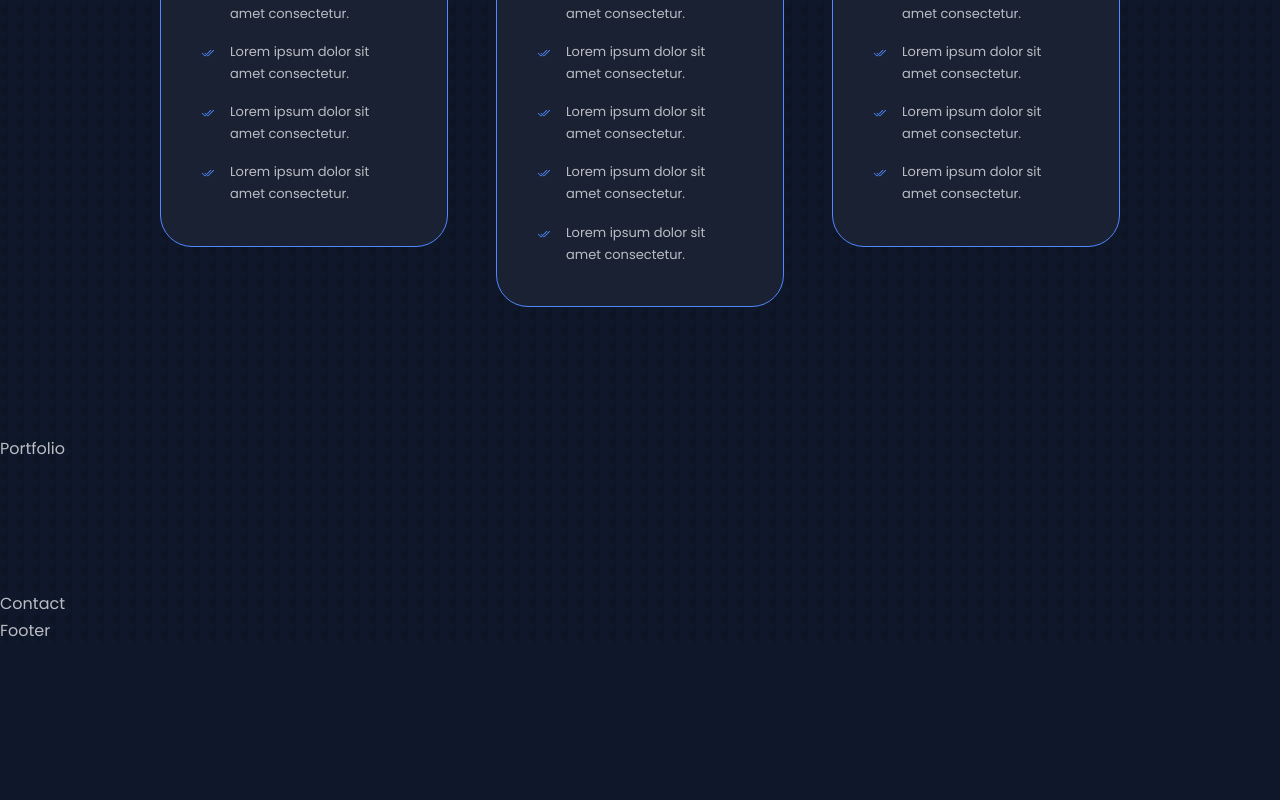
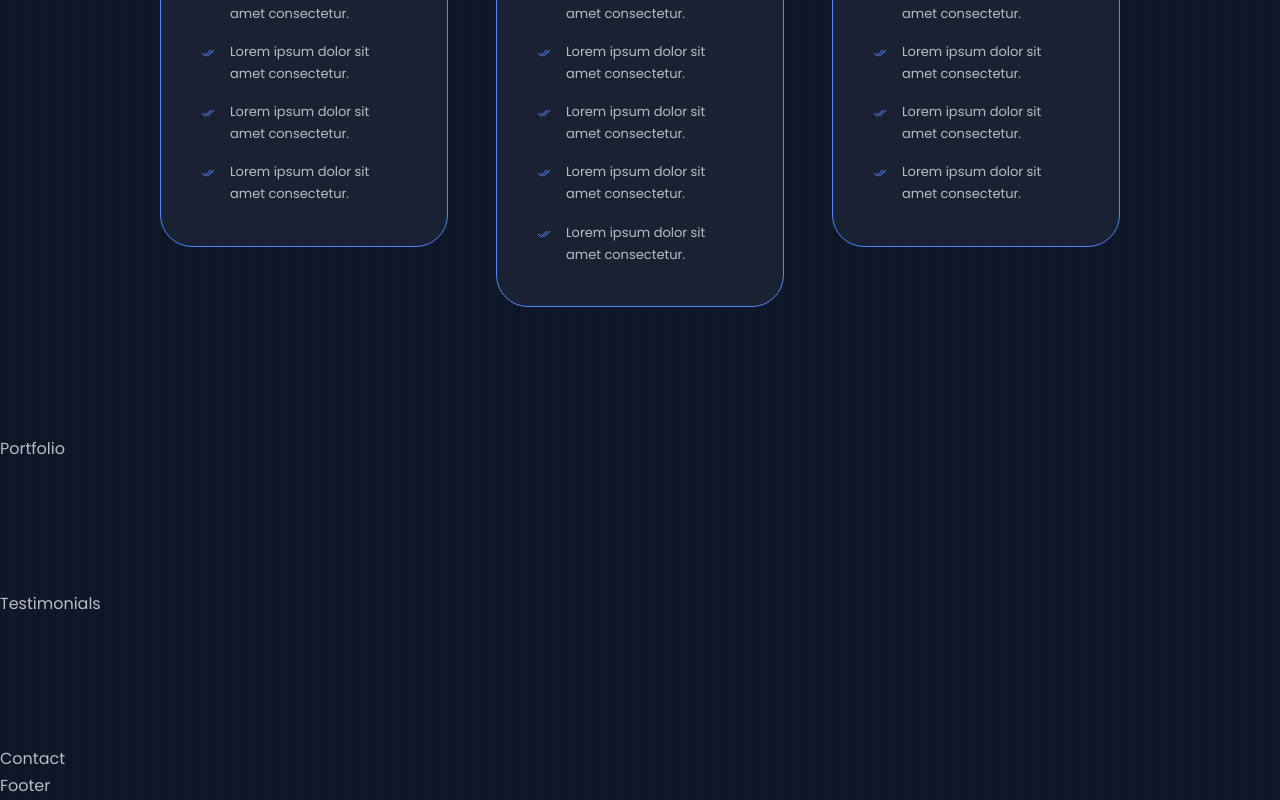
Before and after one commit to neophyte-programmer/react-portfolio, a React (Create React App) app: page / in a window 1280 px wide. Shown: the part 2541-3341 px from the top of the page. Before the commit the page ends 3185 px from the top, so only its background shows below. Built offline with nearby package versions, Linux system fonts and the light colour scheme.

Commit message:
imported testimonials

```diff
--- a/src/App.jsx
+++ b/src/App.jsx
@@ -8,6 +8,7 @@ import About from './components/about/About'
 import Experience from './components/experience/Experience'
 import Services from './components/services/Services'
 import Portfolio from './components/portfolio/Portfolio'
+import Testimonials from './components/testimonials/Testimonials'
 import Contact from './components/contact/Contact'
 import Footer from './components/footer/Footer'
 
@@ -21,6 +22,7 @@ const App = () => {
       <Experience />
       <Services />
       <Portfolio />
+      <Testimonials />
       <Contact />
       <Footer />
     </>
```
